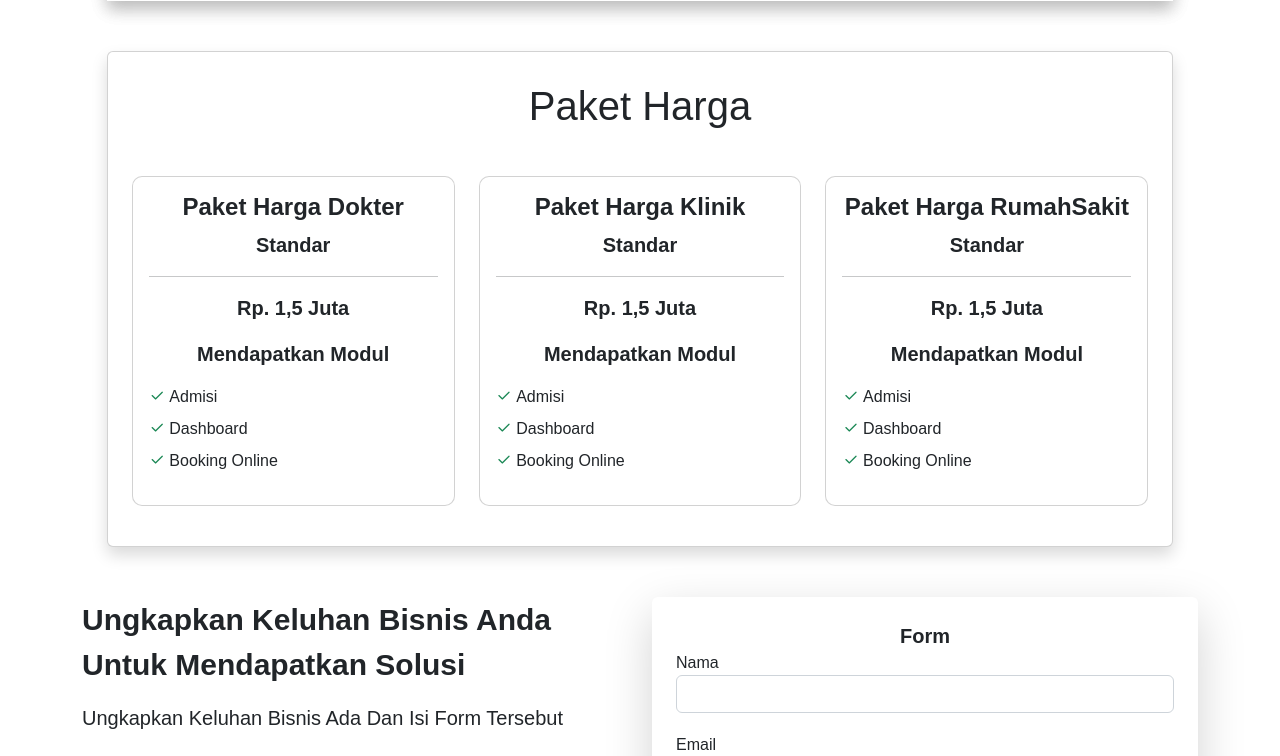
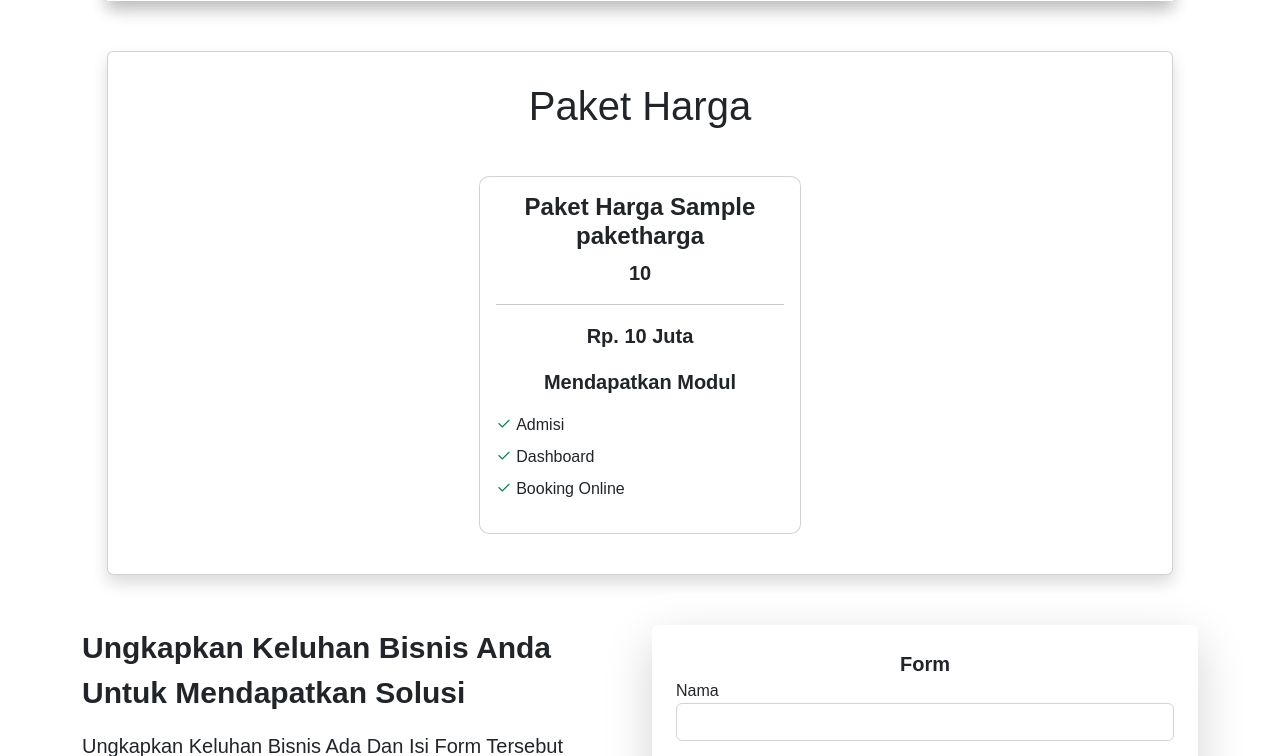
Before and after one commit to adithamp/landingpage, a CodeIgniter 4 app: the page made by app/Views/solusi.php in a window 1280 px wide. Shown: the part 626-1382 px from the top of the page. Run offline with PHP 8.4 and a stand-in for CodeIgniter, Linux system fonts and the light colour scheme; the template is opened without the code that fills it: most values are stand-ins (such as "Sample title", 1, 10 or a date in 2020); grey boxes marked "Sample" are stand-in pictures; some libraries are stand-ins or nearby versions.

Commit message:
menampilkan data paket harga sesuai data base

```diff
--- a/app/Views/solusi.php
+++ b/app/Views/solusi.php
@@ -38,13 +38,14 @@ Solusi
             <p style="font-size: 40px; font-weight: 500;">Paket Harga</p>
         </div>
         <div class="row justify-content-center">
+            <?php foreach ($paketharga as $key => $value) { ?>
                 <div class="col-md-4 mb-3">
                     <div class="card" style="background-color: white; border-radius: 10px;">
                         <div class="card-body">
-                        <h4 class="card-title text-center"><b>Paket Harga Dokter</b></h4>
-                        <p class="card-text text-center" style="font-weight: 600; font-size: 20px;">Standar</p>
+                            <h4 class="card-title text-center"><b>Paket Harga <?= $value['nama_paket'] ?></b></h4>
+                            <p class="card-text text-center" style="font-weight: 600; font-size: 20px;"><?= $value['kategori_harga'] ?></p>
                             <hr>
-                        <p class="card-text text-center" style="font-weight: 600;font-size: 20px;">Rp. 1,5 Juta</p>
+                            <p class="card-text text-center" style="font-weight: 600;font-size: 20px;">Rp. <?= $value['harga']?> Juta</p>
                             <p class="card-text text-center" style="font-weight: 600;font-size: 20px;">Mendapatkan Modul</p>
                             <ul class="list-unstyled">
                                 <li class="mb-2"><i class="ti ti-check text-success"></i> Admisi</li>
@@ -54,39 +55,9 @@ Solusi
                         </div>
                     </div>
                 </div>
-            <div class="col-md-4 mb-3">
-                <div class="card" style="background-color: white; border-radius: 10px;">
-                    <div class="card-body">
-                        <h4 class="card-title text-center"><b>Paket Harga Klinik</b></h4>
-                        <p class="card-text text-center" style="font-weight: 600; font-size: 20px;">Standar</p>
-                        <hr>
-                        <p class="card-text text-center" style="font-weight: 600;font-size: 20px;">Rp. 1,5 Juta</p>
-                        <p class="card-text text-center" style="font-weight: 600;font-size: 20px;">Mendapatkan Modul</p>
-                        <ul class="list-unstyled">
-                            <li class="mb-2"><i class="ti ti-check text-success"></i> Admisi</li>
-                            <li class="mb-2"><i class="ti ti-check text-success"></i> Dashboard</li>
-                            <li><i class="ti ti-check text-success"></i> Booking Online</li>
-                        </ul>
+            <?php } ?>
         </div>
-                </div>
-            </div>
-            <div class="col-md-4 mb-3">
-                <div class="card" style="background-color: white; border-radius: 10px;">
-                    <div class="card-body">
-                        <h4 class="card-title text-center"><b>Paket Harga RumahSakit</b></h4>
-                        <p class="card-text text-center" style="font-weight: 600; font-size: 20px;">Standar</p>
-                        <hr>
-                        <p class="card-text text-center" style="font-weight: 600;font-size: 20px;">Rp. 1,5 Juta</p>
-                        <p class="card-text text-center" style="font-weight: 600;font-size: 20px;">Mendapatkan Modul</p>
-                        <ul class="list-unstyled">
-                            <li class="mb-2"><i class="ti ti-check text-success"></i> Admisi</li>
-                            <li class="mb-2"><i class="ti ti-check text-success"></i> Dashboard</li>
-                            <li><i class="ti ti-check text-success"></i> Booking Online</li>
-                        </ul>
-                    </div>
-                </div>
-            </div>
-        </div>
+
     </div>
 </div>
 
```
Lines whose indentation alone changed are shown as unchanged.
